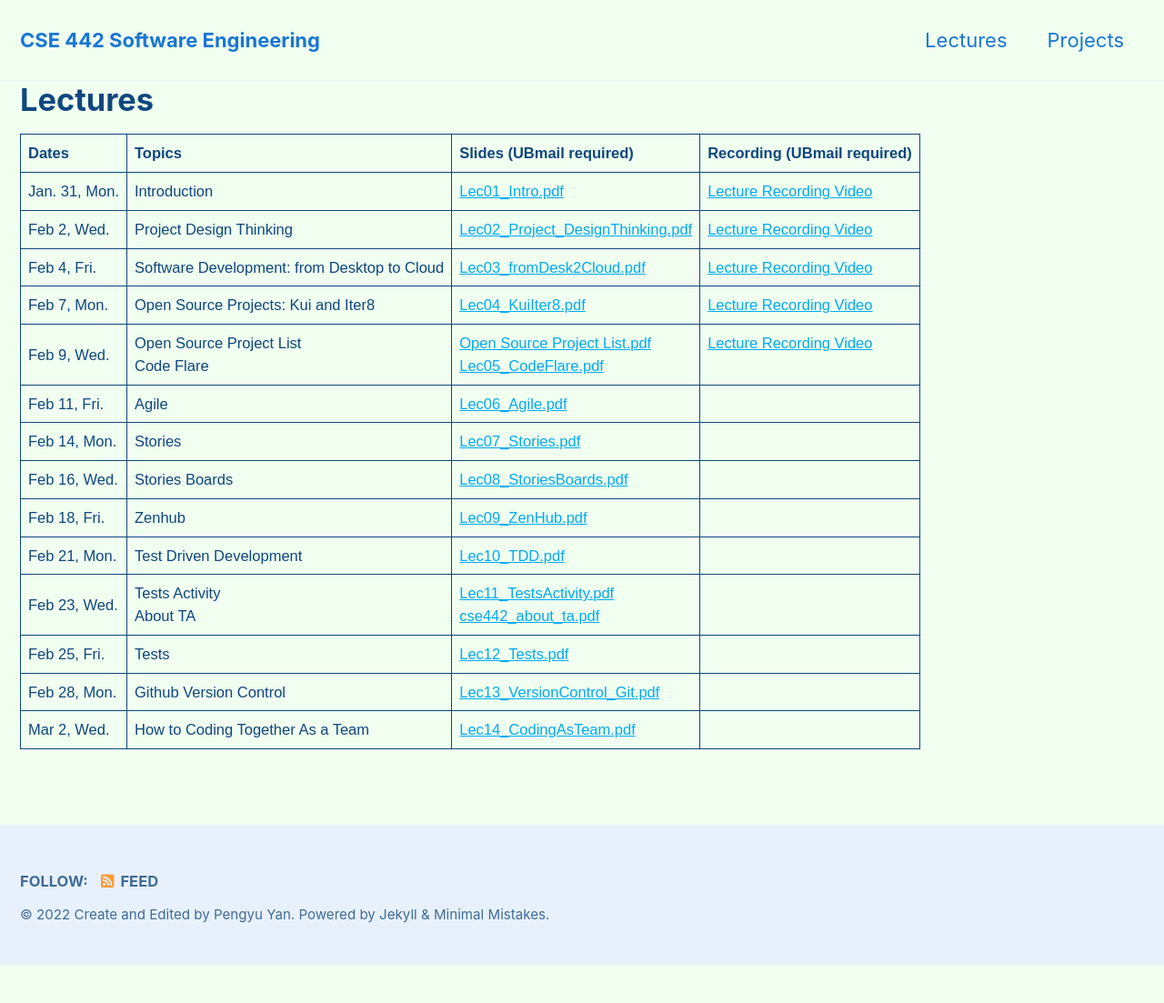
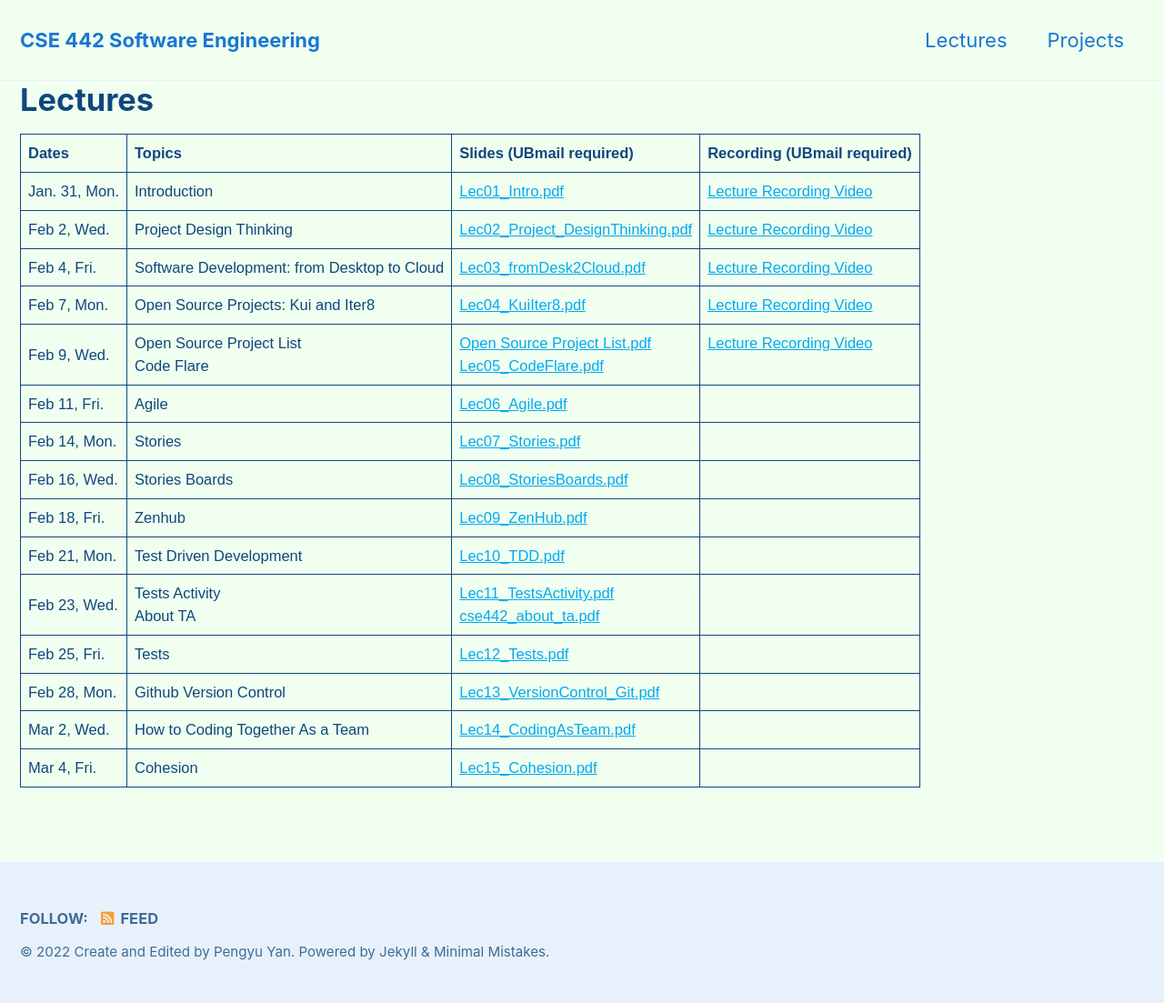
Before and after one commit to xlab-classes/cse442, a Jekyll site: the page built from _pages/lectures.md, in a window 1280 px wide. Shown: the whole page at 91% size. Built offline with Jekyll 4.4.1, drawn with Linux system fonts in a browser that asks for light colours; cached includes are drawn as plain includes; before the commit the page ends 1061 px from its top, so only the background shows below that.

Commit message:
update the lectures

```diff
--- a/_pages/lectures.md
+++ b/_pages/lectures.md
@@ -115,5 +115,10 @@ td, th {
     <td><a href="https://buffalo.box.com/s/53fvs5slnog6vkcata0a2t5cqhqvsvxp">Lec14_CodingAsTeam.pdf</a></td>
     <td></td>
   </tr>
-
+  <tr>
+    <td>Mar 4, Fri.</td>
+    <td>Cohesion</td>
+    <td><a href="https://buffalo.box.com/s/hha290nnd3v2byg5spyy3m44pt6ebp1a">Lec15_Cohesion.pdf</a></td>
+    <td></td>
+  </tr>
 </table>
```
